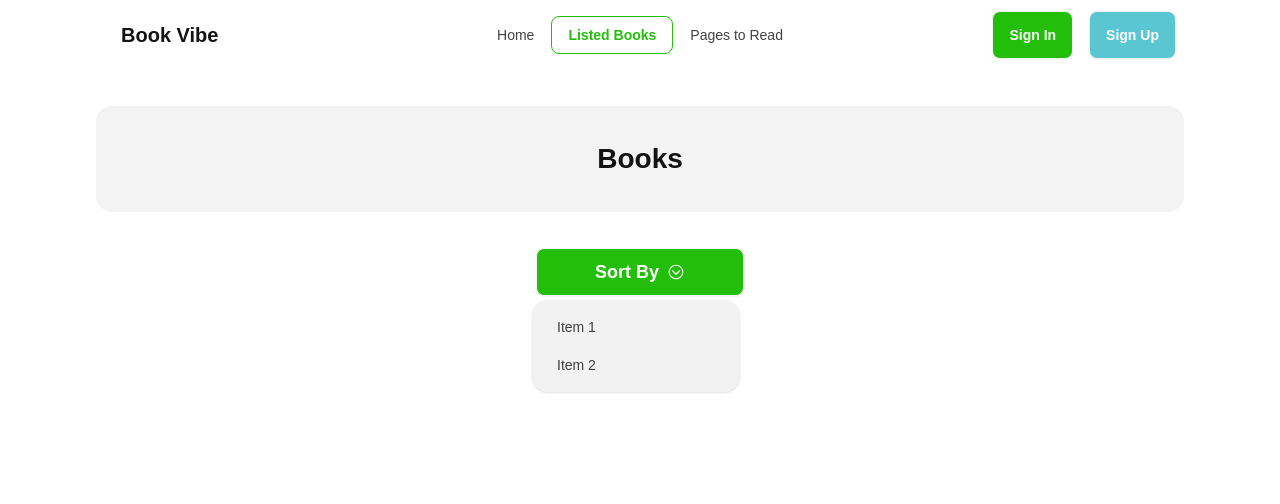
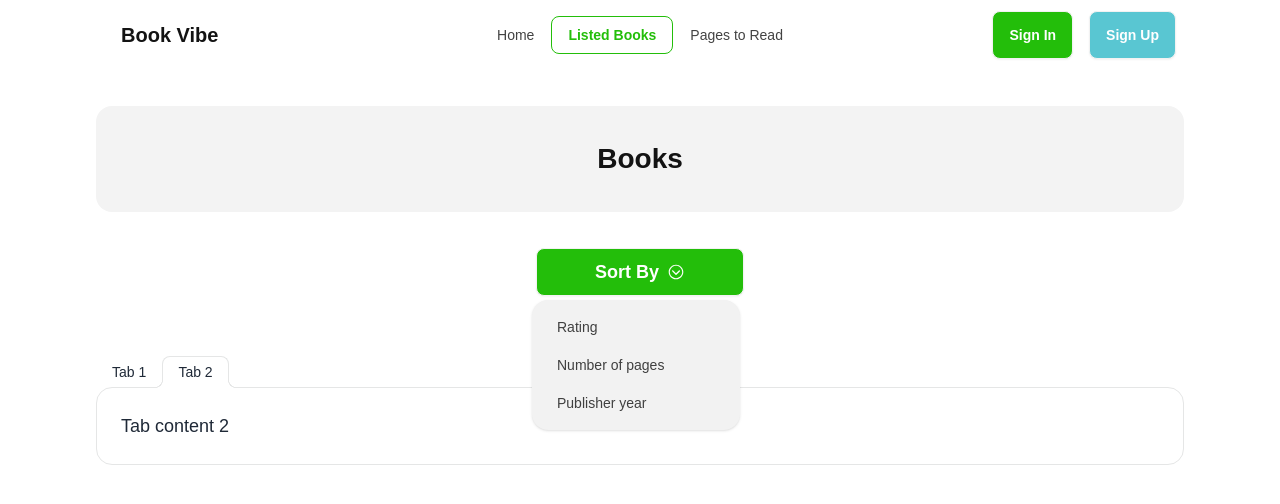
Before and after one commit to md-kamrul/book-review, a React (Vite) app: page /listed_books in a window 1280 px wide. Both pictures are taken after a click on the heading "Sort By". Shown: the top 504 px of the page. Built offline with nearby package versions, Linux system fonts and the light colour scheme.

Commit message:
tab design done

```diff
--- a/src/components/listed books/ListedBooks.jsx
+++ b/src/components/listed books/ListedBooks.jsx
@@ -8,14 +8,24 @@
             <h2 className="w-full bg-[#1313130D] rounded-2xl py-8 text-center text-[#131313] text-[28px] font-bold mb-8">Books</h2>
 
             {/* drop down menu */}
-            <div className="flex justify-center">
-            <details className="dropdown">
-                <summary className="w-52 m-1 btn text-white font-semibold text-lg bg-[#23BE0A] hover:bg-transparent hover:border-[#23BE0A] hover:text-[#23BE0A]">Sort By <IoIosArrowDropdown /></summary>
-                <ul className="p-2 shadow menu dropdown-content z-[1] rounded-box w-52 bg-base-200">
-                    <li><a>Item 1</a></li>
-                    <li><a>Item 2</a></li>
-                </ul>
-            </details>
+            <div className="flex justify-center mb-14">
+                <details className="dropdown">
+                    <summary className="w-52 m-1 btn text-white font-semibold text-lg bg-[#23BE0A] hover:bg-transparent hover:border-[#23BE0A] hover:text-[#23BE0A]">Sort By <IoIosArrowDropdown /></summary>
+                    <ul className="p-2 shadow menu dropdown-content z-[1] rounded-box w-52 bg-base-200 text-[#131313CC] font-normal">
+                        <li><a>Rating</a></li>
+                        <li><a>Number of pages</a></li>
+                        <li><a>Publisher year</a></li>
+                    </ul>
+                </details>
+            </div>
+
+            {/* tab */}
+            <div role="tablist" className="tabs tabs-lifted text-lg">
+                <input type="radio" name="my_tabs_2" role="tab" className="tab" aria-label="Tab 1" />
+                <div role="tabpanel" className="tab-content bg-base-100 border-base-300 rounded-box p-6">Tab content 1</div>
+
+                <input type="radio" name="my_tabs_2" role="tab" className="tab" aria-label="Tab 2" checked />
+                <div role="tabpanel" className="tab-content bg-base-100 border-base-300 rounded-box p-6">Tab content 2</div>
             </div>
 
         </div>
```
